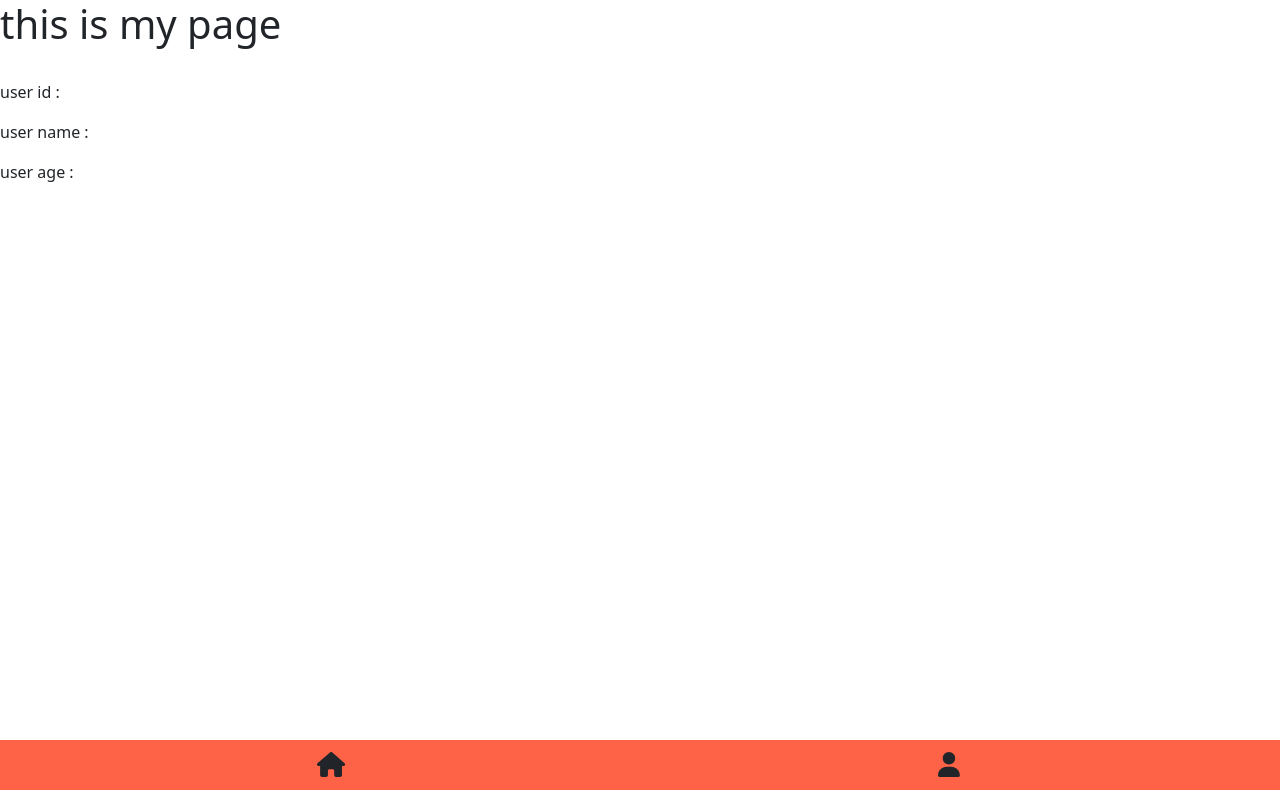
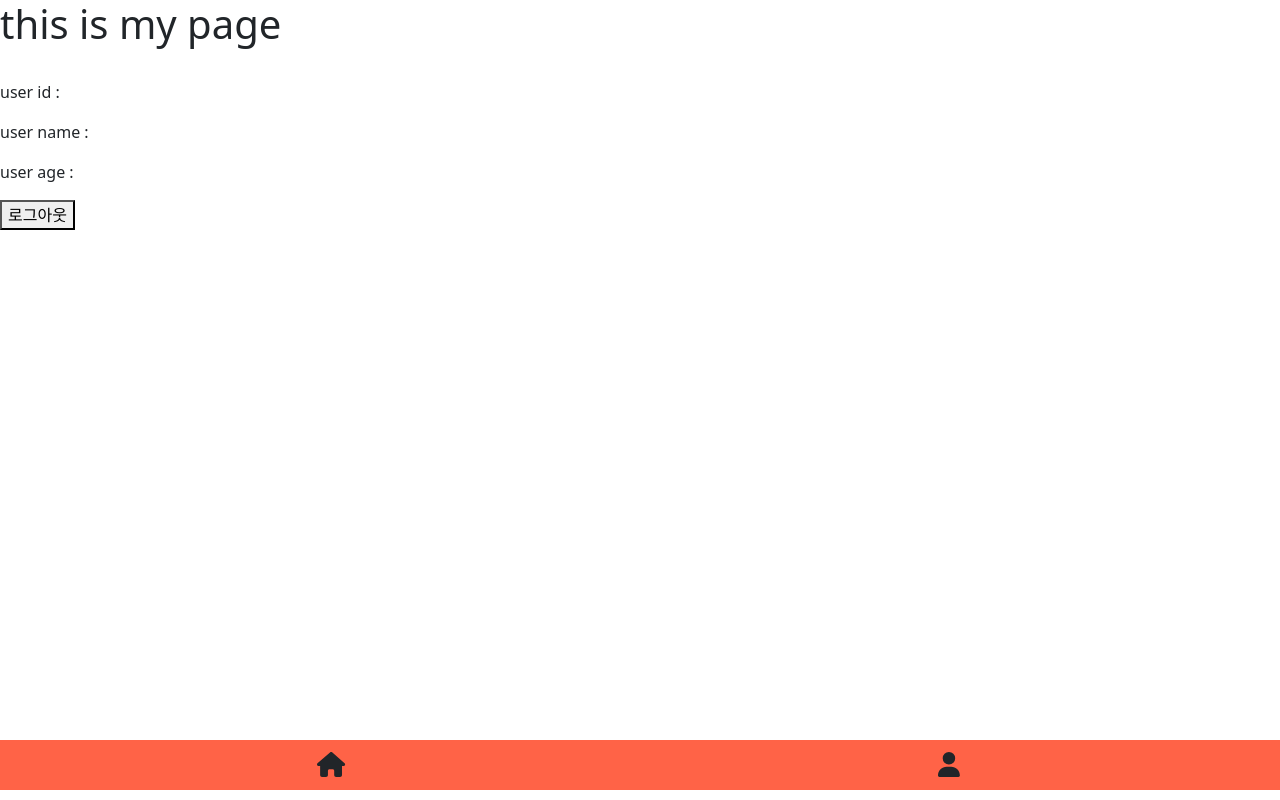
Before and after one commit to Homebrew-Computer-Club-1/side1-matching-fe, a React (Create React App) app: page /mypage in a window 1280 px wide. Built offline with nearby package versions, Linux system fonts and the light colour scheme.

Commit message:
로그아웃 버튼 추가

```diff
--- a/src/api.ts
+++ b/src/api.ts
@@ -31,3 +31,7 @@ export function fetchGetSaveYoutubeApi(){
 export function fetchGetallUserDatas(){
     return axios.get<IUserDataFromBe[]>(`/get-all-user-datas`,{withCredentials:true}).then(res => res.data)
 };
+
+export function fetchGetLogout(){
+    return axios.get<QueryStatus>(`/logout`,{withCredentials:true}).then(res => res.status)
+}
--- a/src/routes/Matching.tsx
+++ b/src/routes/Matching.tsx
@@ -30,6 +30,7 @@ export default function Matching(){
                     return newData
                 });
                 setGetGoogleIdFin(true);
+                console.log('GetGoogleIdFin')
             }
             const onGoogleIdError = () => {
                 console.log("failed to get googleId from server")
@@ -40,6 +41,7 @@ export default function Matching(){
             // (2) update-user-info on BE
             const onUpdateCurrentUserInfoOnBESuccess = () => {
                 setUpdateCurrentUserInfoOnBEFin(true);
+                console.log('UpdateCurrentUserInfoOnBEFin');
             }
             const onUpdateCurrentUserInfoOnBEError = () => {
             }
@@ -50,6 +52,7 @@ export default function Matching(){
         const onGetCurrentUserDataSuccess = (data : IUserDataFromBe) => {
             setCurrentUserData({googleId:data.google_id,name:data.name,age:data.age});
             setGetCurrentUserDataFin(true);
+            console.log('GetCurrentUserDataFin')
         }
         const onGetCurrentUserDataError = () => {
             console.log("failed to get currentUserData from server")
@@ -79,6 +82,7 @@ export default function Matching(){
         })
         setAllUserDatas(newAllUserDatas);
         setGetAllUserDatasFromBEFin(true);
+        console.log('GetAllUserDatasFromBEFin')
     }
 
     const {data:allUserDatasFromBE} = useQuery<IUserDataFromBe[]>("allUserDatasFromBE",fetchGetallUserDatas,{onSuccess:onGetAllUserDatasSuccess,enabled:youtubeApiFin})
--- a/src/routes/MyPage.tsx
+++ b/src/routes/MyPage.tsx
@@ -2,6 +2,9 @@ import { useRecoilState, useRecoilValue } from "recoil";
 import styled from "styled-components";
 import { currentUserDataAtom } from "../atoms";
 import { NavBar } from "../components/NavBar";
+import { fetchGetLogout } from "../api";
+import { useNavigate } from "react-router-dom";
+
 
 const Wrapper = styled.div`
 
@@ -19,8 +22,17 @@ const UserDetail = styled.div`
 `
 
 export default function MyPage(){
+    const navigate = useNavigate();
     const [currentUserData,setCurrentUserData] = useRecoilState(currentUserDataAtom);
-    console.log(currentUserData)
+    const onClickLogoutBtn = async () => {
+        try {
+            fetchGetLogout()
+            navigate('/auth/login')
+        } catch {
+            console.log('로그아웃 실패')
+        }
+
+    }
     return (
         <>
             <h1>this is my page</h1>
@@ -32,6 +44,7 @@ export default function MyPage(){
                         <p>user name : {currentUserData.name}</p>
                         <p>user age : {currentUserData.age}</p>
                     </UserDetail>
+                    <button onClick={onClickLogoutBtn}>로그아웃</button>
                 </UserInFoWrapper>
                 <NavBar></NavBar>
             </Wrapper>
```
Also changed, not shown: src/routes/LoginPage.tsx (line endings or trailing spaces).
